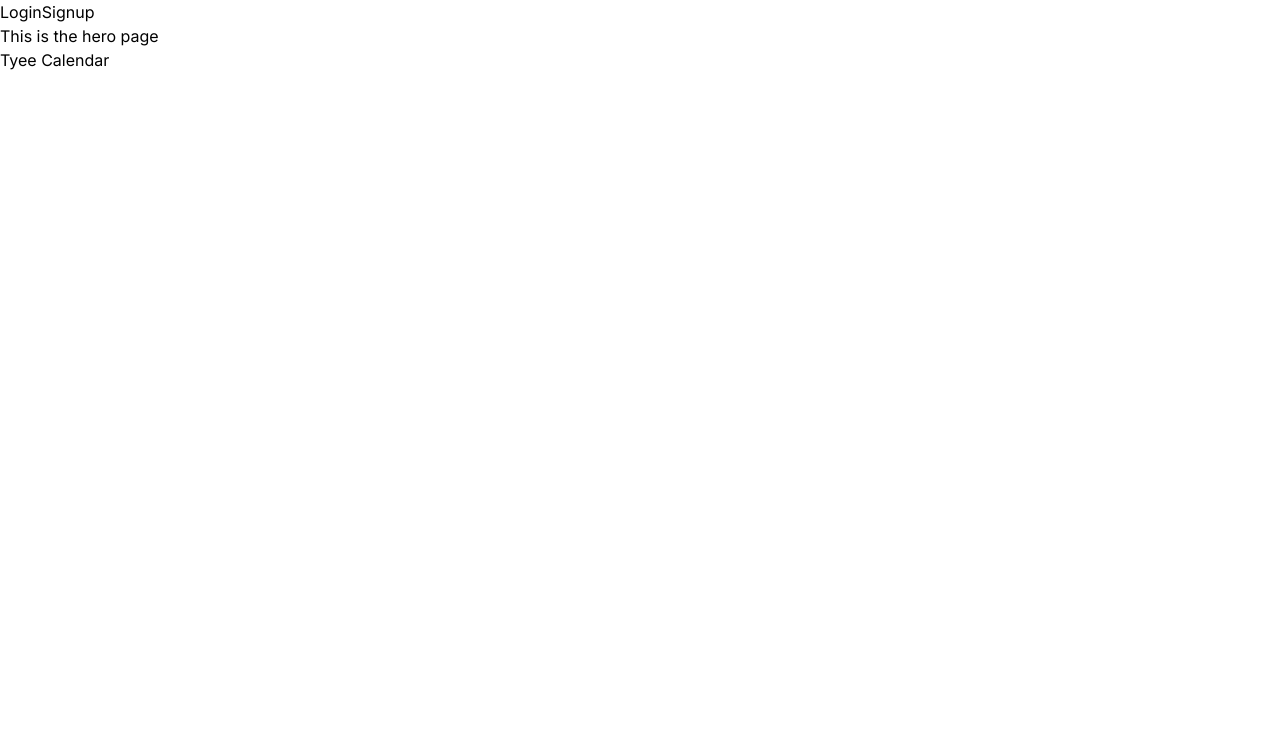
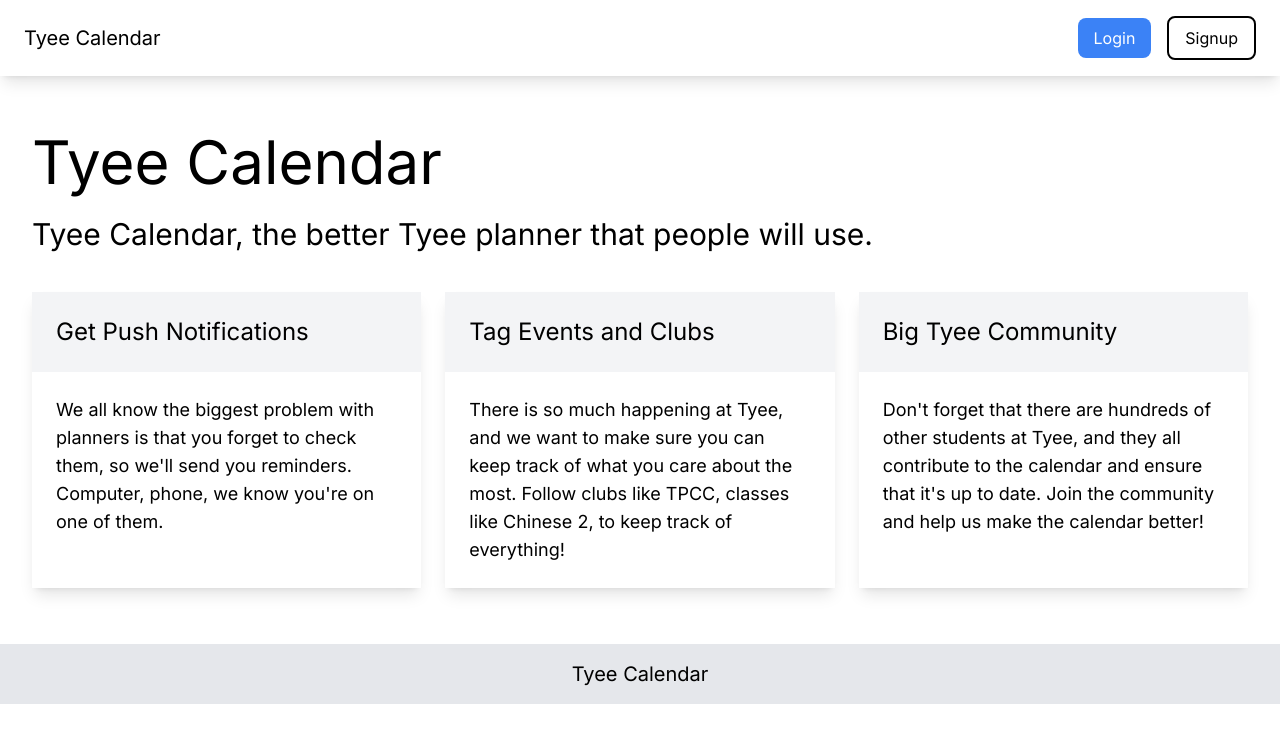
Before and after one commit to Pineappletwo1/calenderapp, a Next.js app: page / in a window 1280 px wide. Shown: the top 742 px of the page. Built offline with nearby package versions, Linux system fonts and the light colour scheme; no server answers.

Commit message:
Co-authored-by: William Liang <pineappletwo1@gmail.com>

```diff
--- a/next.config.mjs
+++ b/next.config.mjs
@@ -1,4 +1,15 @@
 /** @type {import('next').NextConfig} */
-const nextConfig = {};
+const nextConfig = {
+  images: {
+    remotePatterns: [
+      {
+        protocol: "https",
+        hostname: "avatars.githubusercontent.com",
+        port: "",
+        pathname: "/**",
+      },
+    ],
+  },
+};
 
 export default nextConfig;
--- a/src/app/month/page.tsx
+++ b/src/app/month/page.tsx
@@ -3,16 +3,16 @@ const Month: FC = () => {
     const daysInMonth = getDaysInMonth(date.getMonth(), date.getFullYear());
 
     return (
-        <div className="h-screen w-screen flex flex-col items-center justify-center">
-            <h1>Upcoming Events</h1>
-            <select>
+        <div className="h-screen w-screen flex flex-col items-center justify-center bg-gray-100">
+            <h1 className="text-4xl font-bold text-blue-500 mb-4">Upcoming Events</h1>
+            <select className="mb-4 bg-white border border-gray-300 rounded py-2 px-4 text-gray-700">
                 <option>Month</option>
                 <option>Week</option>
                 <option>Day</option>
             </select>
-            <div className="grid grid-flow-col grid-rows-5 gap-1 w-full h-full">
+            <div className="grid grid-flow-col grid-rows-5 gap-4 w-3/4 h-3/4 bg-white rounded-lg shadow-lg p-4">
                 {daysInMonth.map((day, index) => (
-                    <div key={index} className="p-2 w-auto h-20">
+                    <div key={index} className="p-2 w-auto h-20 bg-blue-100 rounded-lg flex items-center justify-center text-blue-500 font-bold">
                         {day.getDate()}
                     </div>
                 ))}
--- a/src/app/page.tsx
+++ b/src/app/page.tsx
@@ -2,8 +2,37 @@ import Image from "next/image";
 
 export default function Home() {
   return (
-    <main className="">
-      <h1>This is the hero page</h1>
+    <main className="p-8">
+      <h1 className="text-6xl mt-6 font-normal">Tyee Calendar</h1>
+      <h2 className="text-3xl mt-6 font-normal">
+        Tyee Calendar, the better Tyee planner that people will use.
+      </h2>
+      <div className="grid grid-cols-3 gap-6 mt-10">
+        <div className=" shadow-lg">
+          <h1 className="text-2xl bg-gray-100 p-6">Get Push Notifications</h1>
+          <p className="p-6 text-lg">
+            We all know the biggest problem with planners is that you forget to
+            check them, so we'll send you reminders. Computer, phone, we know
+            you're on one of them.
+          </p>
+        </div>
+        <div className=" shadow-lg">
+          <h1 className="text-2xl bg-gray-100 p-6">Tag Events and Clubs</h1>
+          <p className="p-6 text-lg">
+            There is so much happening at Tyee, and we want to make sure you can
+            keep track of what you care about the most. Follow clubs like TPCC,
+            classes like Chinese 2, to keep track of everything!
+          </p>
+        </div>
+        <div className=" shadow-lg">
+          <h1 className="text-2xl bg-gray-100 p-6">Big Tyee Community</h1>
+          <p className="p-6 text-lg">
+            Don't forget that there are hundreds of other students at Tyee, and
+            they all contribute to the calendar and ensure that it's up to date.
+            Join the community and help us make the calendar better!
+          </p>
+        </div>
+      </div>
     </main>
   );
 }
--- a/src/components/Footer.tsx
+++ b/src/components/Footer.tsx
@@ -1,10 +1,7 @@
-import Image from "next/image";
-import logo from "../public/assets/logo.png";
-
 export default function Footer() {
   return (
-    <footer>
-      <h1>Tyee Calendar</h1>
+    <footer className="bg-gray-200 p-4 text-center mt-6">
+      <h1 className="text-xl text-center">Tyee Calendar</h1>
     </footer>
   );
 }
--- a/src/components/Navbar.tsx
+++ b/src/components/Navbar.tsx
@@ -9,19 +9,21 @@ export default function NavBar() {
   const { data: session } = useSession();
   const [active, setActive] = useState(false);
   return (
-    <nav className="nav">
-
+    <nav className="flex gap-4 p-4 px-6 items-center shadow-lg">
+      <Link href="/">
+        <h1 className="text-xl">Tyee Calendar</h1>
+      </Link>
       {!session ? (
         <>
           <button
             onClick={() => signIn()}
-            className="navItem navLogin navDesktop"
+            className="ml-auto py-2 px-4 rounded-lg bg-blue-500 text-white"
           >
             Login
           </button>
           <button
             onClick={() => signIn()}
-            className="navItem navSignup navDesktop"
+            className="py-2 px-4 rounded-lg border-2 border-black"
           >
             Signup
           </button>
@@ -31,21 +33,20 @@ export default function NavBar() {
           <Image
             src={session?.user?.image || ""}
             alt="Profile Picture"
-            width={50}
-            height={50}
-            className="navProfilePicture navDesktop"
+            width={40}
+            height={40}
+            className="ml-auto rounded"
           />
 
           <button
             onClick={() => signOut()}
-            className="navItem navLogin navDesktop"
-            style={{ marginLeft: "1rem" }}
+            className="py-2 px-4 rounded-lg bg-blue-500 text-white "
           >
             Logout
           </button>
         </>
       )}
-      <div className="navIcon navItem" onClick={() => setActive(!active)}>
+      <div className="md:hidden" onClick={() => setActive(!active)}>
         <div className="navIconLine"></div>
         <div className="navIconLine"></div>
         <div className="navIconLine"></div>
@@ -54,7 +55,10 @@ export default function NavBar() {
         <div className="navMenu">
           {!session ? (
             <>
-              <button onClick={() => signIn()} className="navMenuItem">
+              <button
+                onClick={() => signIn()}
+                className="pt-2 px-4 rounded-lg bg-blue-500"
+              >
                 Login
               </button>
               <button onClick={() => signIn()} className="navMenuItem">
@@ -63,7 +67,10 @@ export default function NavBar() {
             </>
           ) : (
             <>
-              <button onClick={() => signOut()} className="navMenuItem">
+              <button
+                onClick={() => signOut()}
+                className="pt-2 px-4 rounded-lg bg-blue-500"
+              >
                 Logout
               </button>
             </>
```
Also changed, not shown: 1 other file (tests, documents, lock files or other folders).
